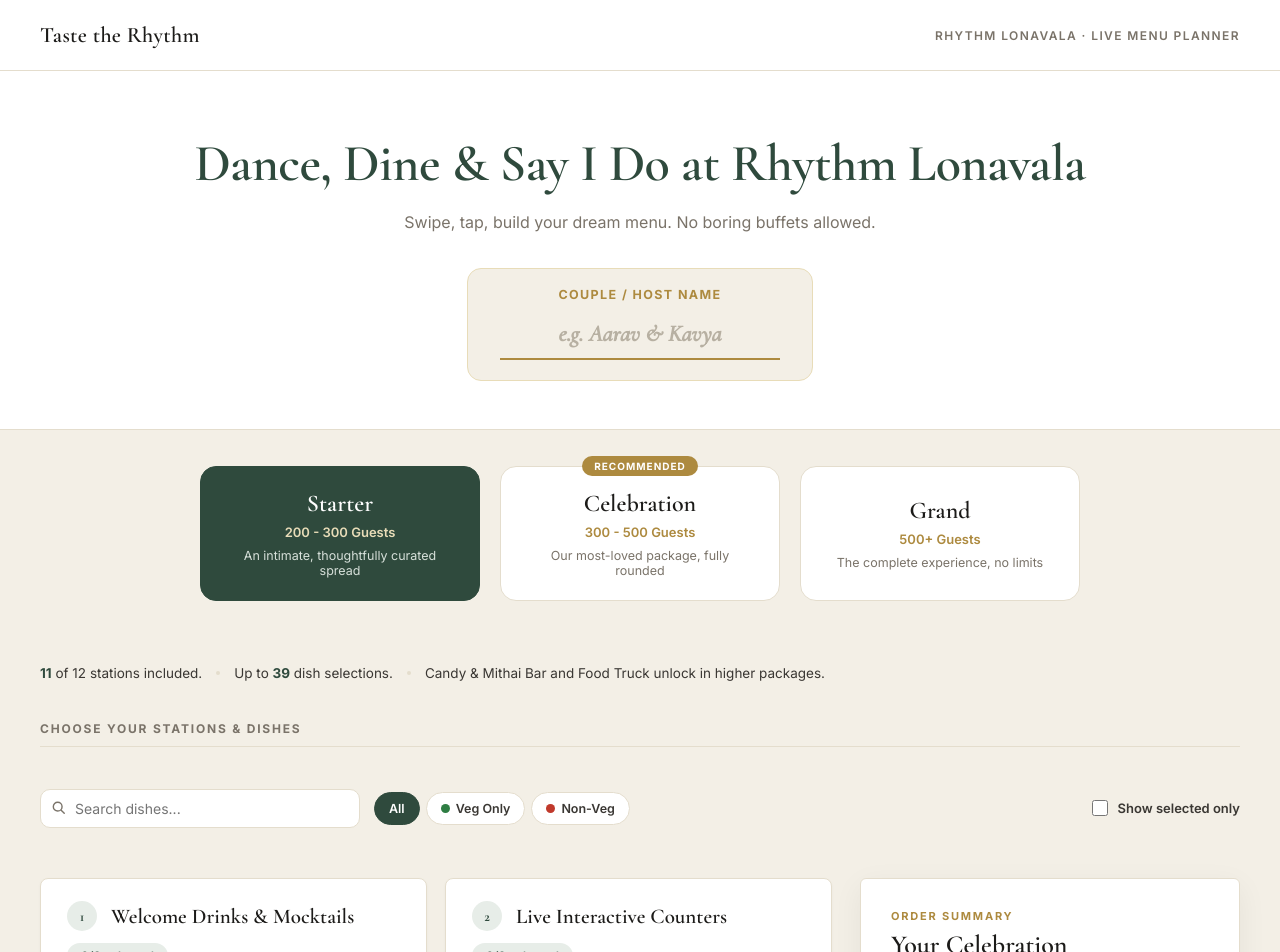
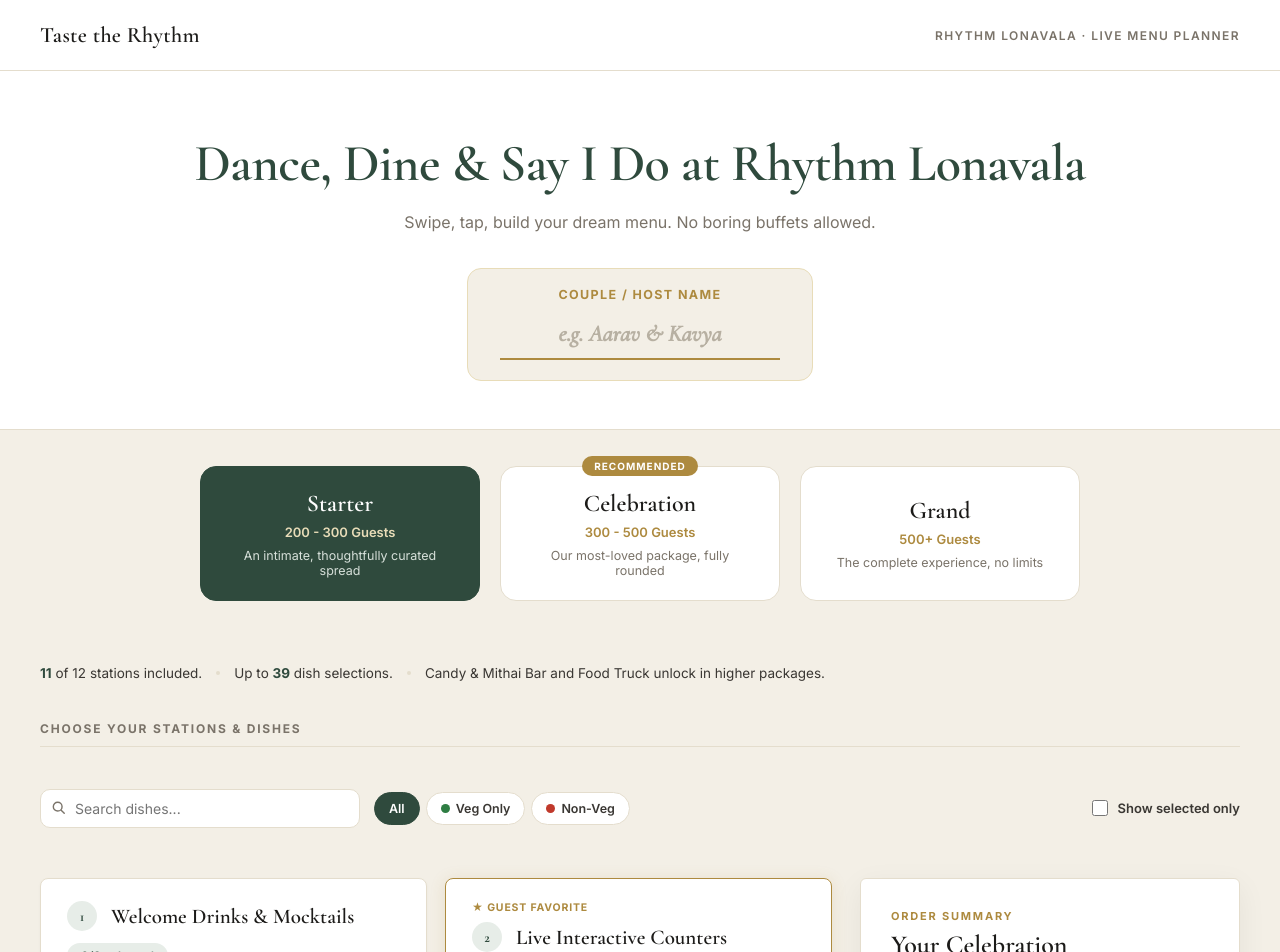
Before and after one commit to atharva7/wedding-menu-app, a React (Vite) app: page / in a window 1280 px wide. Shown: the top 952 px of the page. Built offline with nearby package versions, Linux system fonts and the light colour scheme.

Commit message:
Add subtle Guest Favorite highlight for Live Interactive Counters and Cocktail Hour Finger Food

```diff
--- a/src/App.css
+++ b/src/App.css
@@ -570,6 +570,26 @@
   border-style: dashed;
 }
 
+.category-card.featured {
+  border-color: var(--gold);
+  box-shadow: 0 2px 16px rgba(173, 138, 63, 0.16);
+}
+
+.category-card.featured:hover {
+  border-color: var(--gold);
+  box-shadow: 0 10px 24px rgba(173, 138, 63, 0.22);
+}
+
+.featured-tag {
+  display: block;
+  font-size: 10.5px;
+  font-weight: 700;
+  text-transform: uppercase;
+  letter-spacing: 0.08em;
+  color: var(--gold);
+  margin-bottom: 8px;
+}
+
 @media (max-width: 640px) {
   .category-card {
     padding: 14px 16px;
@@ -989,6 +1009,16 @@
   border-radius: 5px;
 }
 
+.summary-featured-label {
+  font-family: Helvetica, Arial, sans-serif;
+  font-size: 10px;
+  font-weight: 700;
+  text-transform: uppercase;
+  letter-spacing: 0.06em;
+  color: var(--gold);
+  margin-left: 8px;
+}
+
 .summary-category ul {
   list-style: none;
   padding: 0 0 0 14px;
--- a/src/components/CategoryCard.jsx
+++ b/src/components/CategoryCard.jsx
@@ -164,9 +164,10 @@ export default function CategoryCard({
 
   return (
     <div
-      className={`category-card ${locked ? "locked" : ""}`}
+      className={`category-card ${locked ? "locked" : ""} ${category.featured ? "featured" : ""}`}
       style={{ animationDelay: `${Math.min((index - 1) * 45, 450)}ms` }}
     >
+      {category.featured && <span className="featured-tag">★ Guest Favorite</span>}
       <button
         type="button"
         className="category-header"
--- a/src/components/SummaryPanel.jsx
+++ b/src/components/SummaryPanel.jsx
@@ -45,9 +45,13 @@ function buildCategoryHtml(cat, selections, subCategories, subSelections) {
     .map((item) => buildItemHtml(item, subCategories, subSelections))
     .join("");
 
+  const featuredLabel = cat.featured
+    ? `<span class="featured-label">★ Guest Favorite</span>`
+    : "";
+
   return `
         <section class="category">
-          <h3>${escapeHtml(cat.title)}</h3>
+          <h3>${escapeHtml(cat.title)}${featuredLabel}</h3>
           <ul class="item-list">${items}</ul>
         </section>`;
 }
@@ -151,6 +155,15 @@ function buildSummaryHtml({
     padding: 6px 10px;
     border-radius: 5px;
     margin: 0 0 8px;
+  }
+  .category h3 .featured-label {
+    font-family: Helvetica, Arial, sans-serif;
+    font-size: 10px;
+    font-weight: 700;
+    text-transform: uppercase;
+    letter-spacing: 0.06em;
+    color: #ad8a3f;
+    margin-left: 8px;
   }
   .item-list {
     list-style: none;
@@ -310,7 +323,10 @@ export default function SummaryPanel({
             if (ids.length === 0) return null;
             return (
               <div key={cat.id} className="summary-category">
-                <h4>{cat.title}</h4>
+                <h4>
+                  {cat.title}
+                  {cat.featured && <span className="summary-featured-label">★ Guest Favorite</span>}
+                </h4>
                 <ul>
                   {ids.map((id) => {
                     const item = cat.items.find((i) => i.id === id);
--- a/src/menuData.js
+++ b/src/menuData.js
@@ -47,6 +47,7 @@ export const CATEGORIES = [
     id: "liveCounters",
     title: "Live Interactive Counters",
     emoji: "🔥",
+    featured: true,
     max: t(2, 4, 6),
     items: [
       { id: "chaatCorner", name: "Chaat Corner - Build Your Own", veg: true },
@@ -61,6 +62,7 @@ export const CATEGORIES = [
     id: "cocktailFingerFood",
     title: "Cocktail Hour Finger Food",
     emoji: "📸",
+    featured: true,
     max: t(15, 25, 35),
     vegMax: t(10, 15, 20),
     nonVegMax: t(5, 10, 15),
```
